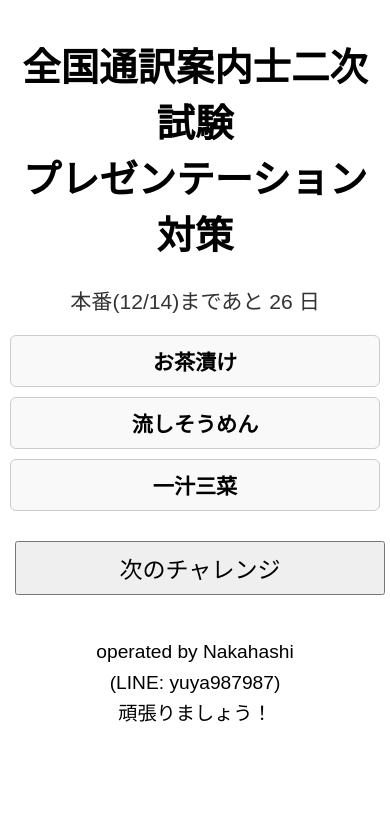
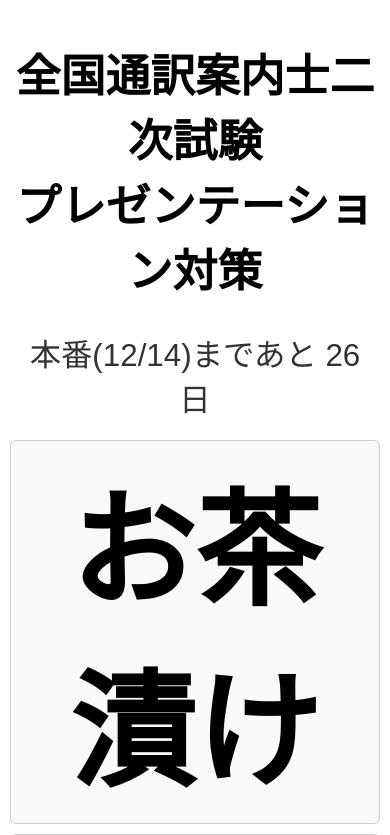
Before and after one commit to yuyayz/Word2, a plain HTML site: page index.html in a window 390 px wide. Both pictures are taken after a click on the button "カードを表示". Shown: the top 835 px of the page. Drawn offline with Linux system fonts and the light colour scheme.

Commit message:
Update index.html

```diff
--- a/index.html
+++ b/index.html
@@ -10,14 +10,14 @@
     padding: 20px;
     margin: 0;
     max-width: 800px;
-    font-size: 1.2em;
+    font-size: 1.4em;
     margin-left: auto;
     margin-right: auto;
   }
 
   select, button {
     margin: 10px 5px;
-    font-size: 1.2em;
+    font-size: 1.4em;
     padding: 8px;
   }
 
@@ -32,17 +32,17 @@
 
   .word {
     font-weight: bold;
-    font-size: 1.2em;
+    font-size: 1.4em;
   }
 
   .reps {
     margin-top: 10px;
     color: #555;
-    font-size: 0.95em;
+    font-size: 1.2em;
   }
 
   #countdown {
-    font-size: 1.1em;
+    font-size: 1.4em;
     margin-bottom: 10px;
     color: #333;
   }
@@ -57,16 +57,16 @@
     }
 
     .card {
-      font-size: 1em;
+      font-size: 4em;
       padding: 10px;
     }
 
     .word {
-      font-size: 1.1em;
+      font-size: 1.4em;
     }
 
     .reps {
-      font-size: 0.9em;
+      font-size: 1.4em;
     }
 
     select, button {
@@ -182,11 +182,11 @@
       startChallenge();
     }
   </script>
-  <footer style="text-align:center; margin-top:2rem; font-size: 1.2em: color: #555; line-height: 1.6;
+  <footer style="text-align:center; margin-top:2rem; font-size: 1.4em: color: #555; line-height: 1.6;
     ">
   operated by Nakahashi<br>
   (LINE: yuya987987)<br>
-    頑張りましょう！</footer>
+    全員一緒に合格。連帯責任！</footer>
 </p>
 </body>
 </html>
```
